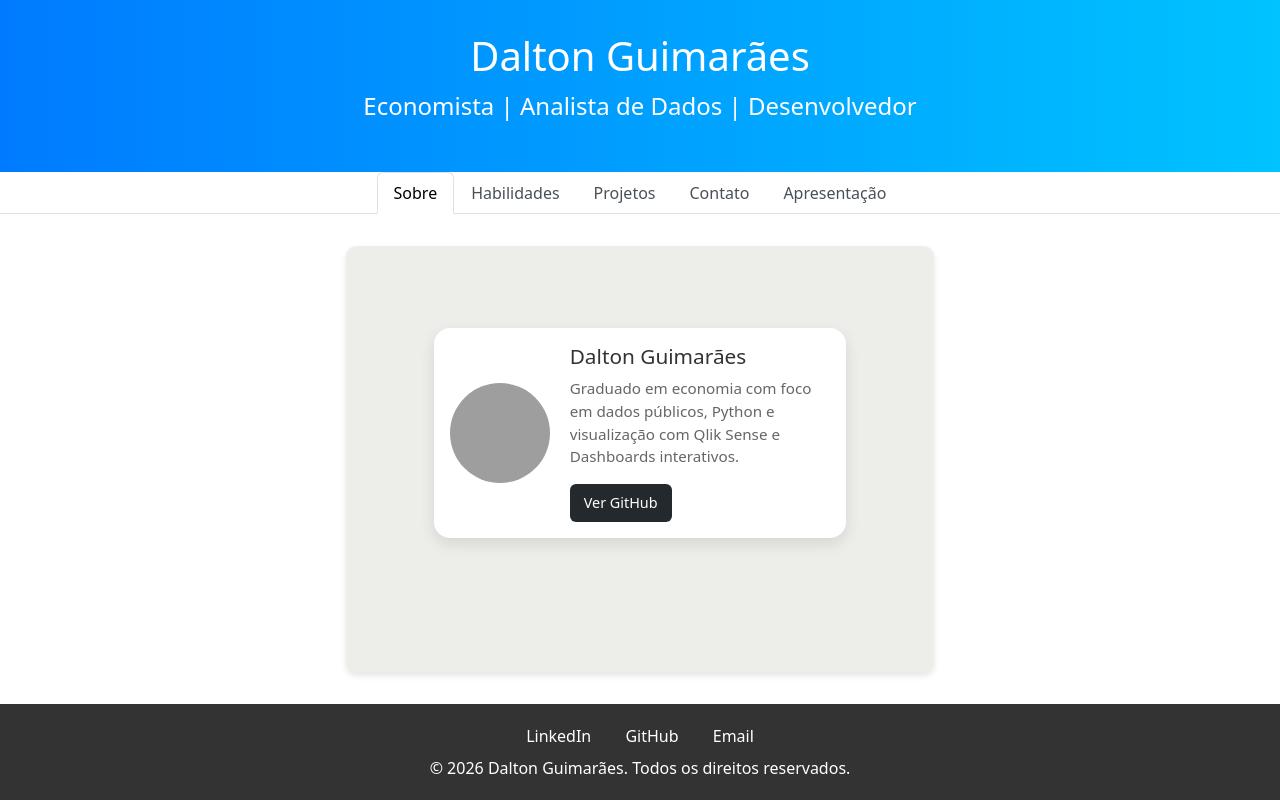
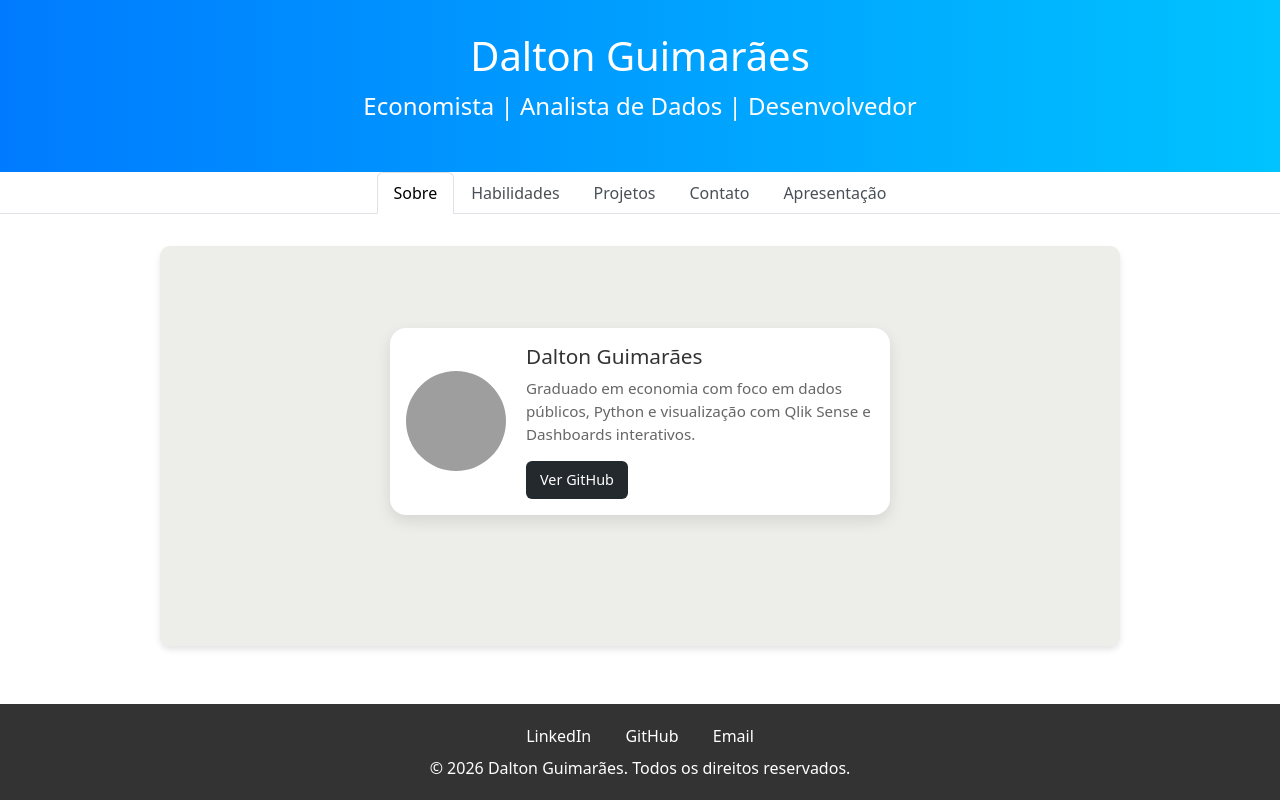
Before and after one commit to Daltonguimaraes/Daltonguimaraes.github.io, a plain HTML site: page index.html in a window 1280 px wide. Drawn offline with nearby package versions, Linux system fonts and the light colour scheme; grey boxes are pictures that could not be loaded; a web font is replaced by a local one.

Commit message:
fix(layout): remover max-height rigido e flex conflituoso no tab-content para enquadramento automatico do card

```diff
--- a/css/index.css
+++ b/css/index.css
@@ -1,26 +1,13 @@
+/* Base */
 html, body {
-  height: 100%;
-}
-/* Ensure body and html take up 100% height */
-html, body {
-  height: 100%;
+  min-height: 100%;
   margin: 0;
-}
-
-body {
-  display: flex;
-  flex-direction: column;
-}
-
-#tab-content {
-  flex: 1; /* This will push the footer to the bottom */
+  padding: 0;
 }
 
 body {
   font-family: 'Source Sans Pro', sans-serif;
   background: #f9f9f9;
-  margin: 0;
-  padding: 0;
   display: flex;
   flex-direction: column;
   min-height: 100vh;
@@ -61,7 +48,8 @@ main {
   border-radius: 10px;
   margin: 2rem auto;
   max-width: 960px;
-  max-height: 600px;
+  width: 90%;
+  min-height: 400px;
   box-shadow: 0 4px 6px rgba(0, 0, 0, 0.1);
 }
 
```
